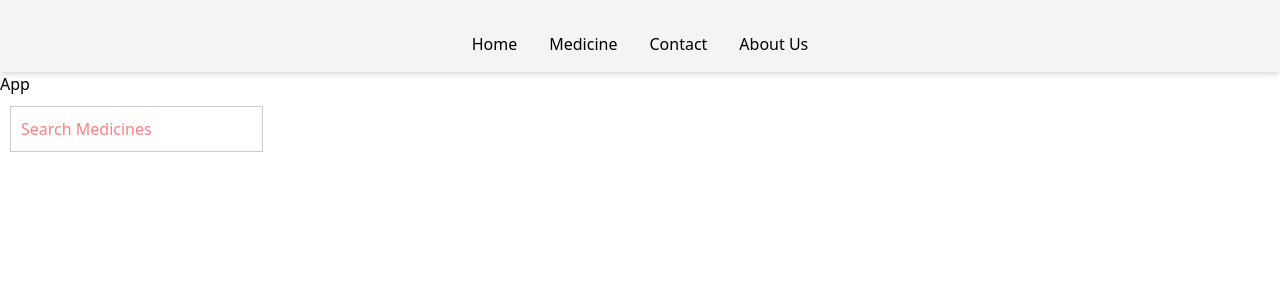
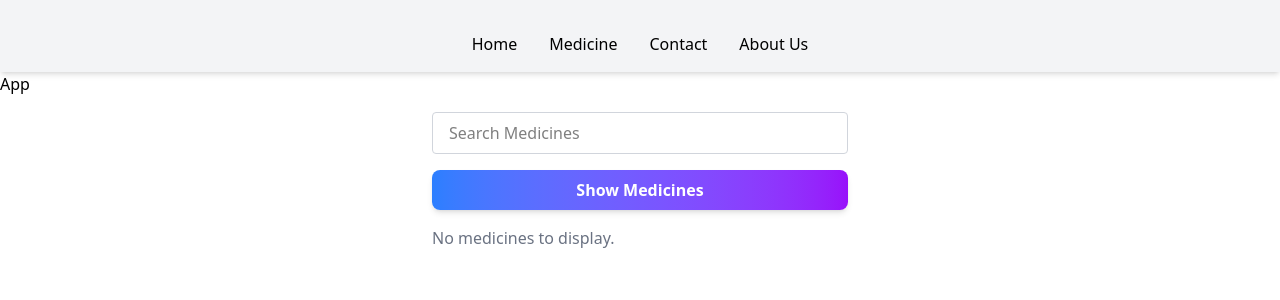
Before and after one commit to girijakangutkar/onlinePharmacy, a React (Vite) app: page / in a window 1280 px wide. Shown: the top 300 px of the page. Built offline with nearby package versions, Linux system fonts and the light colour scheme.

Commit message:
Added button to display medicies

```diff
--- a/src/pages/Medicines.jsx
+++ b/src/pages/Medicines.jsx
@@ -1,29 +1,54 @@
-import React from 'react'
+import React from "react";
 
 const Medicines = () => {
+  const [searchTerm, setSearchTerm] = React.useState("");
+  const [displayedMedicines, setDisplayedMedicines] = React.useState([]);
 
-    // create a search bar that filters medicines by name
+  const medicines = [
+    { id: 1, name: "Aspirin" },
+    { id: 2, name: "Ibuprofen" },
+    { id: 3, name: "Paracetamol" },
+    { id: 4, name: "Amoxicillin" },
+    { id: 5, name: "Ciprofloxacin" },
+  ];
 
-    const [searchTerm, setSearchTerm] = React.useState('');
-    const medicines = [
-        { id: 1, name: 'Aspirin' },
-        { id: 2, name: 'Ibuprofen' },
-        { id: 3, name: 'Paracetamol' },
-        { id: 4, name: 'Amoxicillin' },
-        { id: 5, name: 'Ciprofloxacin' }
-    ];
+  const showMedicines = () => {
+    const filtered = medicines.filter((med) =>
+      med.name.toLowerCase().includes(searchTerm.toLowerCase())
+    );
+    setDisplayedMedicines(filtered);
+  };
 
-  return(
-    <div>
+  return (
+    <div className="p-4 max-w-md mx-auto">
       <input
         type="text"
         placeholder="Search Medicines"
         value={searchTerm}
         onChange={(e) => setSearchTerm(e.target.value)}
-        style={{ border: '1px solid #ccc', color: 'red', padding: '10px', margin: '10px 10px' }}
+        className="border border-gray-300 rounded px-4 py-2 mb-4 w-full focus:outline-none focus:ring-2 focus:ring-blue-400"
       />
+
+      <button
+        className="bg-gradient-to-r from-blue-500 to-purple-600 text-white font-semibold py-2 px-4 rounded-lg shadow-md hover:shadow-lg hover:scale-105 transition-transform duration-300 w-full"
+        onClick={showMedicines}
+      >
+        Show Medicines
+      </button>
+
+      <ul className="mt-4">
+        {displayedMedicines.length > 0 ? (
+          displayedMedicines.map((med) => (
+            <li key={med.id} className="p-2 bg-gray-100 rounded mb-2 shadow-sm">
+              {med.name}
+            </li>
+          ))
+        ) : (
+          <p className="text-gray-500 mt-4">No medicines to display.</p>
+        )}
+      </ul>
     </div>
-  )
-}
+  );
+};
 
-export default Medicines
+export default Medicines;
```
